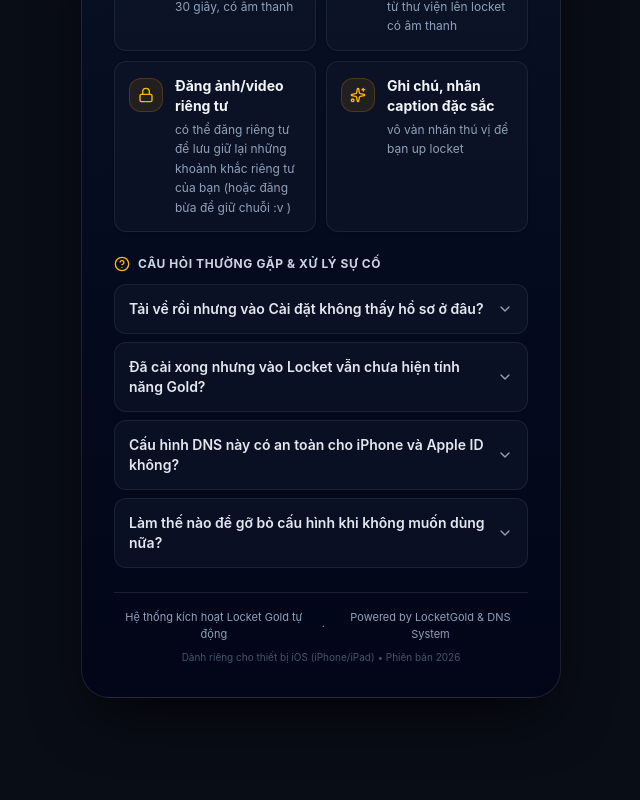
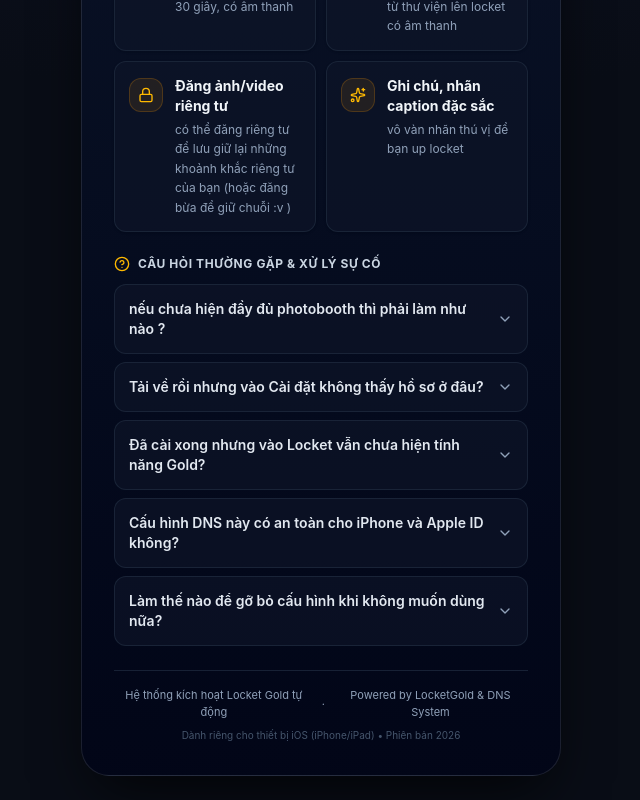
Before and after one commit to buivietduc07/locket-gold, a React (Vite) app in the folder win-main/: page / in a window 1280 px wide. Shown: the part 1720-2520 px from the top of the page, without its empty margins (319-959 px from the left). Before the commit the page ends 2442 px from the top, so only its background shows below. Built offline with nearby package versions, Linux system fonts and the light colour scheme.

Commit message:
Update FaqSection.tsx

```diff
--- a/win-main/src/components/FaqSection.tsx
+++ b/win-main/src/components/FaqSection.tsx
@@ -6,6 +6,11 @@ export const FaqSection: React.FC = () => {
   const [openIndex, setOpenIndex] = useState<number | null>(null);
 
   const faqs: FaqItem[] = [
+    {
+  question: 'nếu chưa hiện đầy đủ photobooth thì phải làm như nào ?',
+  answer:
+    'vui lòng đăng xuất và đăng nhập lại. ',
+},
     {
       question: 'Tải về rồi nhưng vào Cài đặt không thấy hồ sơ ở đâu?',
       answer:
```
